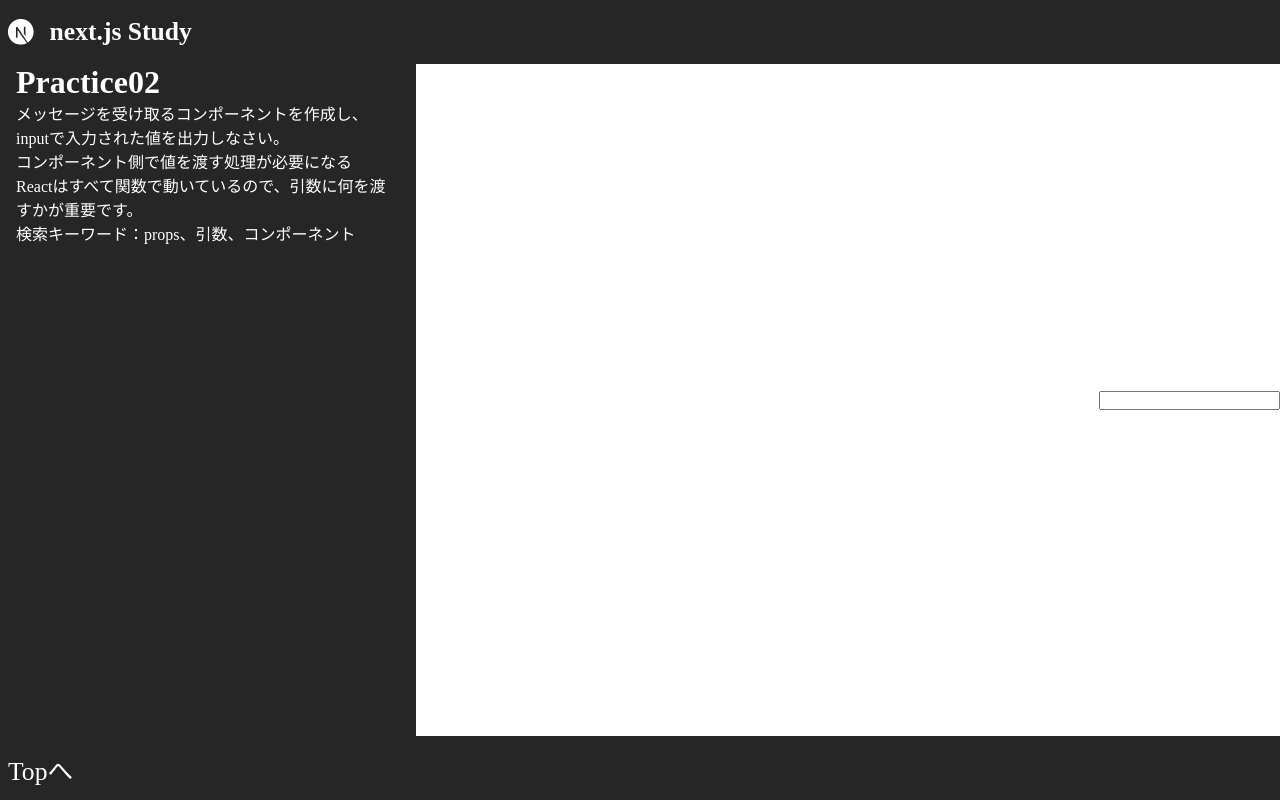
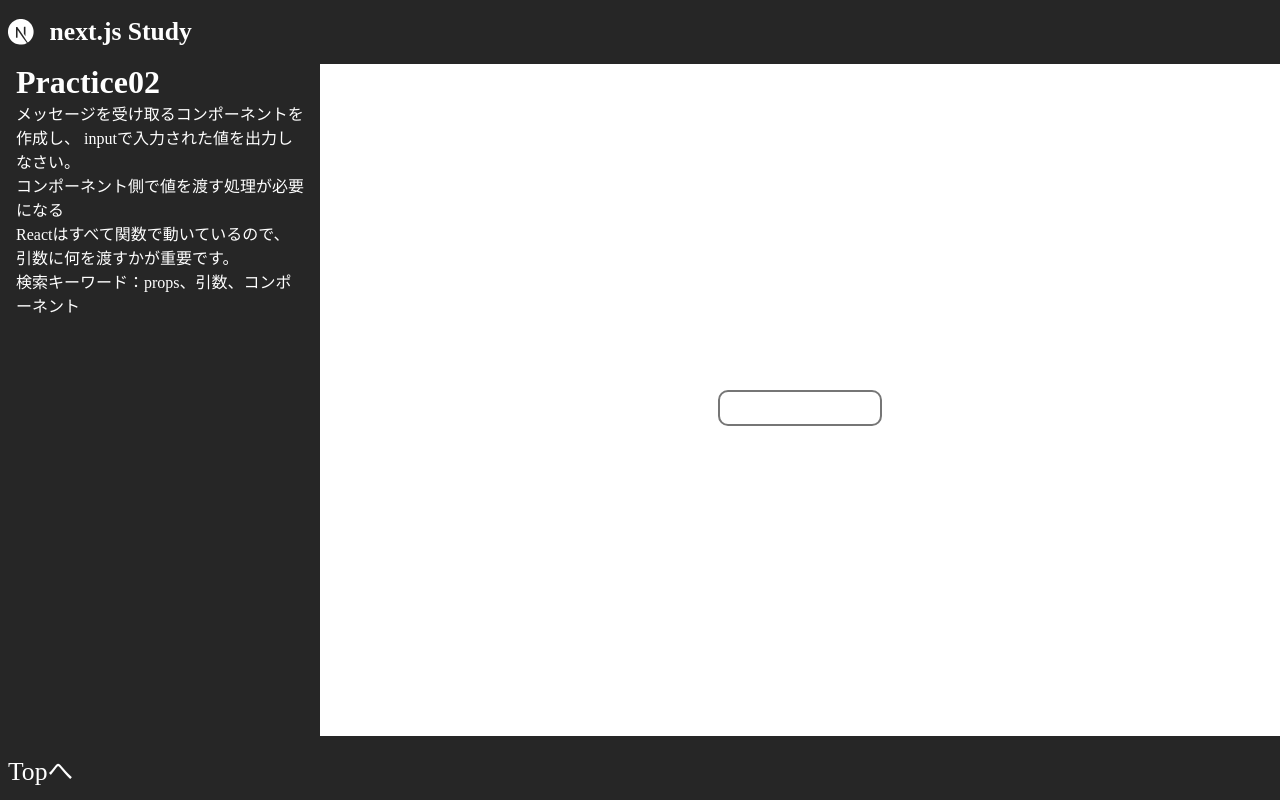
Before and after one commit to RikutoOgaki/nextjs-practioce, a Next.js app: page /practice/02 in a window 1280 px wide. Built offline with nearby package versions, Linux system fonts and the light colour scheme.

Commit message:
practice01,practice02完成

```diff
--- a/src/pages/practice/02/index.tsx
+++ b/src/pages/practice/02/index.tsx
@@ -22,7 +22,7 @@ const PracticeComponent = (props: Props) => {
 
     return (
         <>
-            <p>{state.message}</p>
+            <p style={{ fontSize: '3rem' }}>{state.message}</p>
         </>
     )
 }
--- a/src/styles/practice/01/index.module.scss
+++ b/src/styles/practice/01/index.module.scss
@@ -52,6 +52,7 @@
                 height: 2rem;
                 border-radius: 10px;
                 border: 2px solid #767676;
+                text-align: center;
             }
 
             span {
--- a/src/styles/practice/02/index.module.scss
+++ b/src/styles/practice/02/index.module.scss
@@ -21,5 +21,22 @@
         }
     }
 
-    .com {}
+    .com {
+        width: 100%;
+        height: 100%;
+        display: flex;
+        justify-content: center;
+        align-items: center;
+        flex-direction: column;
+        gap: 1rem;
+
+        input {
+            border: none;
+            width: 10rem;
+            height: 2rem;
+            border-radius: 10px;
+            border: 2px solid #767676;
+            text-align: center;
+        }
+    }
 }
```
